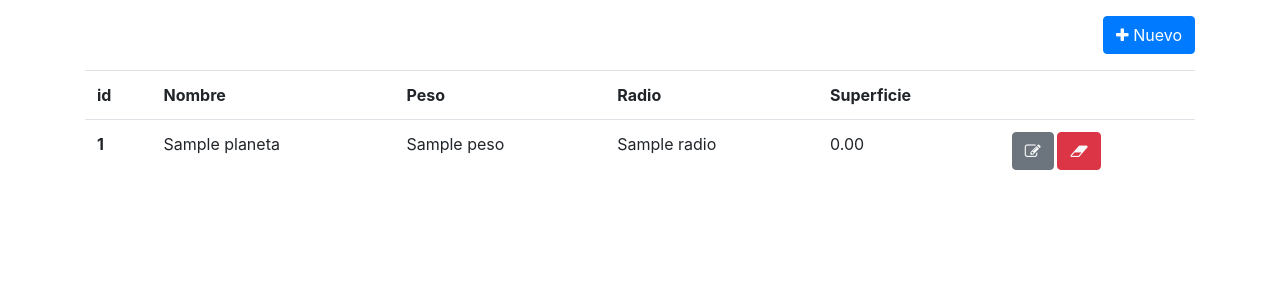
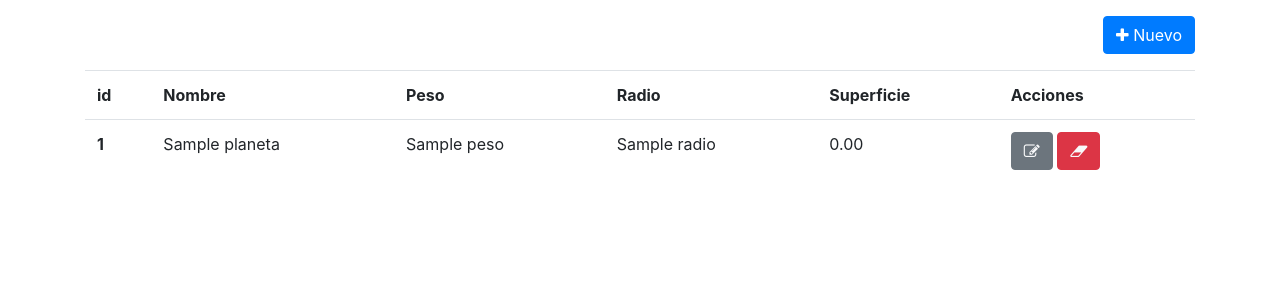
Before and after one commit to 2daw-jovellanos/planetas-crud, a PHP site: template vistas/listado.phtml in a window 1280 px wide. Shown: the part 302-602 px from the top of the page. Run offline with PHP 8.4, Linux system fonts and the light colour scheme; the template is opened without the code that fills it: most values are stand-ins (such as "Sample title", 1, 10 or a date in 2020).

```diff
--- a/vistas/listado.phtml
+++ b/vistas/listado.phtml
@@ -22,7 +22,7 @@
                 <th>Peso</th>
                 <th>Radio</th>
                 <th>Superficie</th>
-                <th></th>
+                <th>Acciones</th>
             </tr>
             <?php foreach ($planetas as $planeta) { ?>
                 <tr>
@@ -31,10 +31,10 @@
                     <td><?= $planeta->peso ?></td>
                     <td><?= $planeta->radio ?></td>
                     <td><?= sprintf("%.2f", $planeta->calcularSuperficie()) ?></td>
-                    <th>
+                    <td>
                         <a title="editar" class="btn btn-secondary text-light" href="?controller=modificacion&id=<?= $planeta->id ?>"><i class="fa fa-edit"></i></a>
                         <a title="borrar" class="btn btn-danger text-light" href="?controller=borrado&id=<?= $planeta->id ?>"><i class="fa fa-eraser"></i></a>
-                    </th>
+                    </td>
                 </tr>
             <?php } ?>
         </table>
```
